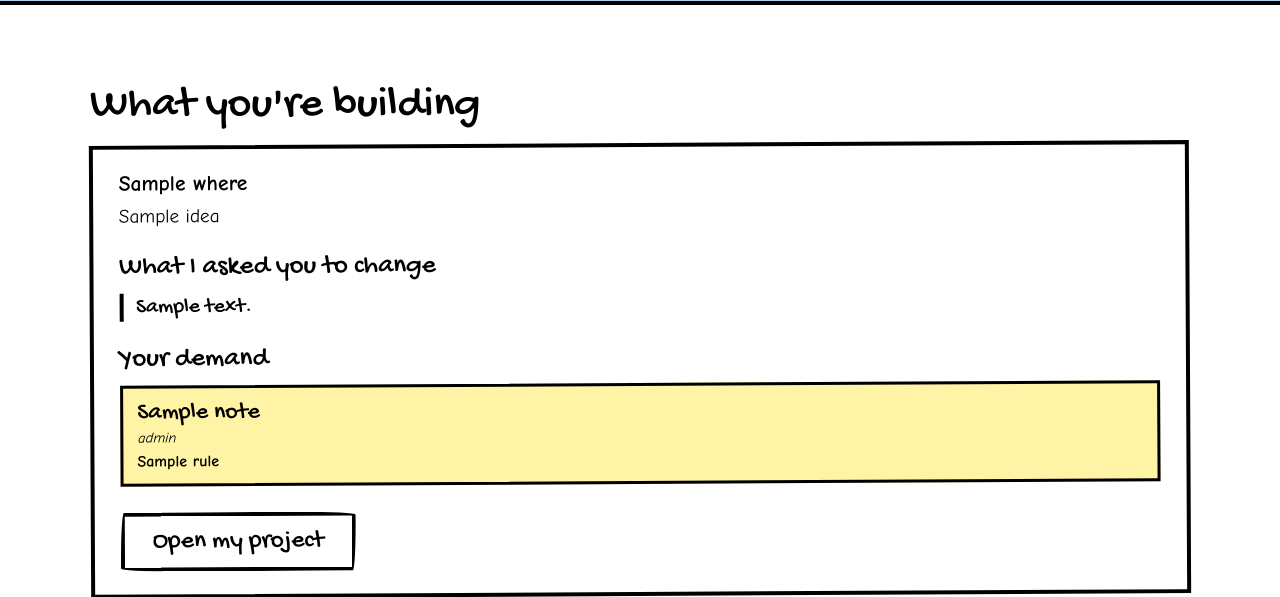
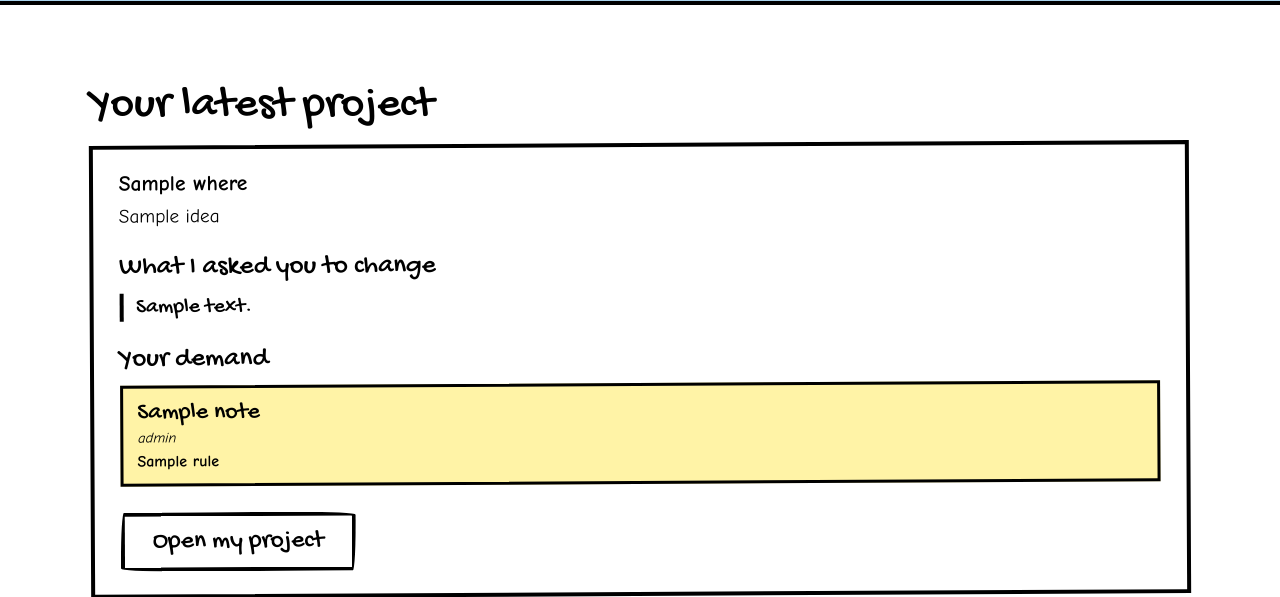
Before and after one commit to ThisisShashwat/grandma-public, a Python web app: template templates/pages/dashboard.html in a window 1280 px wide. Shown: the part 697-1294 px from the top of the page. Run offline with Jinja, Linux system fonts and the light colour scheme; the template is opened without the code that fills it: most values are stand-ins (such as "Sample title", 1, 10 or a date in 2020); grey boxes marked "Sample" are stand-in pictures; some libraries are stand-ins or nearby versions.

Commit message:
Dashboard: say what you're building only while a project is being worked on, else Your latest project
Co-Authored-By: Claude Sonnet 5.5 <noreply@anthropic.com>

```diff
--- a/dashboard/records.py
+++ b/dashboard/records.py
@@ -22,6 +22,7 @@ class ProjectCard:
     notes: tuple        # the kept demands as projects.notes.Note records
     action: str         # what the card offers: ship (the Ship it button), reading (it is with Grandma), fix (changes were asked for), resume (a hand is on her table), start (nothing in progress)
     note: str = ""      # what the reviewer asked to change (the public note), for a project with changes requested
+    working: bool = False   # being worked on now (dealing or building): the card's heading says "building" only then
 
 
 @dataclass(frozen=True)
--- a/dashboard/summary.py
+++ b/dashboard/summary.py
@@ -49,7 +49,7 @@ def project_card(project):
     return records.ProjectCard(
         id=project.id, note=project_services.change_note(project) if action == "fix" else "", name=project.name, idea=project.idea, where=project.category.name + (f", {project.subcategory.name}" if project.subcategory else ""),
         status=project.status, status_label=rules.LABELS[project.status],
-        notes=tuple(notes.notes(project_services.kept_demands(project))), action=action)
+        notes=tuple(notes.notes(project_services.kept_demands(project))), action=action, working=project.status in rules.WORKING_STATUSES)
 
 
 def submission_row(submission, zone):
--- a/templates/pages/dashboard.html
+++ b/templates/pages/dashboard.html
@@ -68,7 +68,7 @@
 <section class="scene dash-body">
   <div class="wrap dash-grid">
     <section class="dash-project" aria-labelledby="dash-project-title">
-      <h2 id="dash-project-title">{{ "What you're building" if project else "No project yet" }}</h2>
+      <h2 id="dash-project-title">{{ "No project yet" if not project else "What you're building" if project.working else "Your latest project" }}</h2>
       {% if project %}
       <div class="dash-card">
         <p class="dash-where">{{ project.where }}</p>
```
